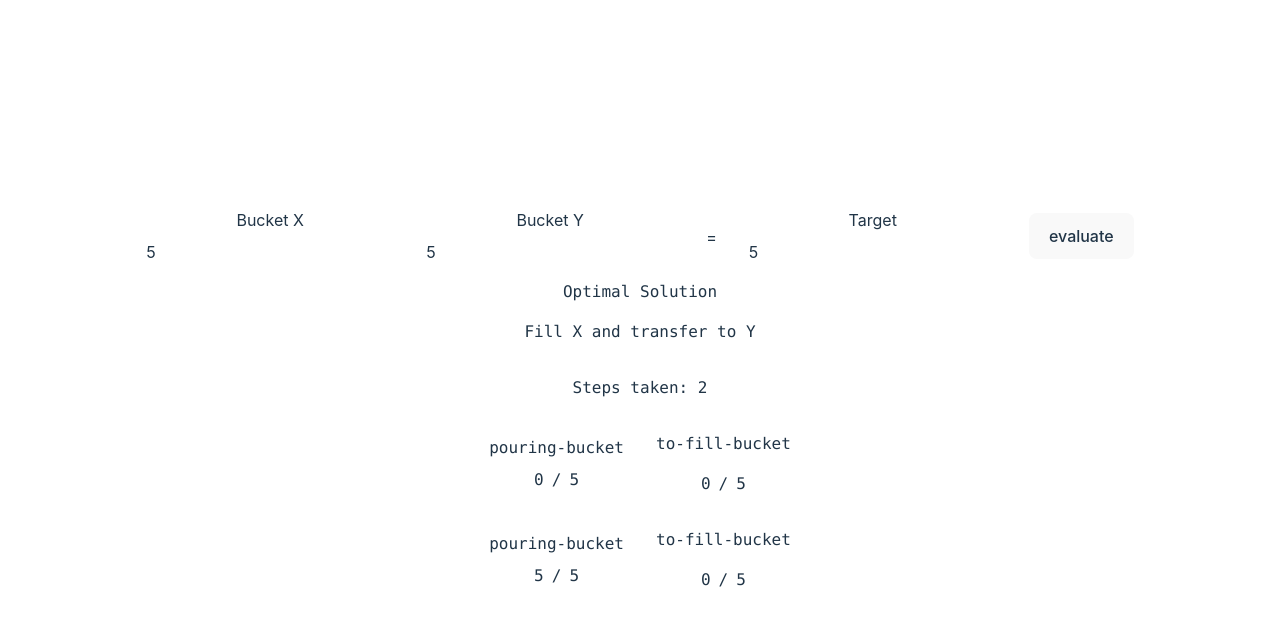
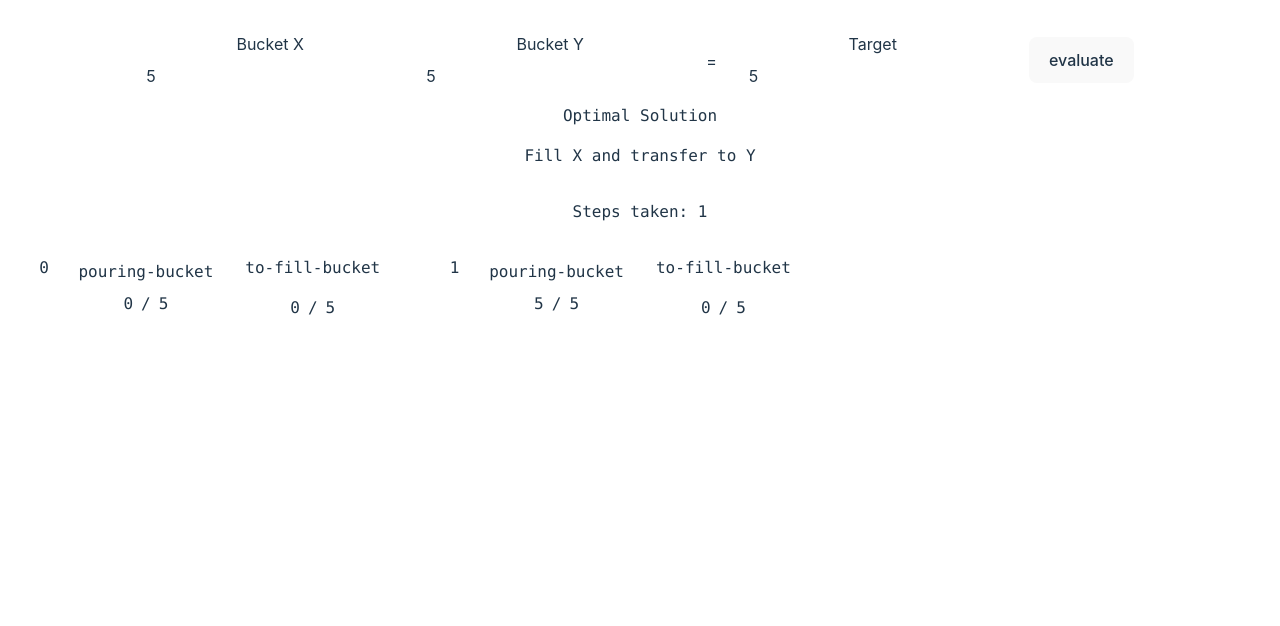
Before and after one commit to NewCastile/chicksgold-water-jug-challenge, a React (Vite) app: page / in a window 1280 px wide. Both pictures are taken after typing "5", "5", "5" into the empty fields and a click on the button "evaluate". Shown: the top 626 px of the page. Built offline with nearby package versions, Linux system fonts and the light colour scheme.

Commit message:
update for styling

```diff
--- a/src/App.css
+++ b/src/App.css
@@ -1,8 +1,13 @@
 #root {
   width: 100%;
+  min-height: 100vh;
   max-width: 100%;
   padding: 2rem;
   text-align: center;
+  display: flex;
+  flex-direction: column;
+  justify-content: flex-start;
+  align-items: center;
 }
 
 .logo {
--- a/src/components/SolutionTrack.tsx
+++ b/src/components/SolutionTrack.tsx
@@ -5,8 +5,9 @@ export const SolutionTrack = ({ track }: ISolutionTrackProps) => {
     <pre className={"flex w-full flex-col items-center justify-center gap-8"}>
       <pre>{track.trackProcessDescription}</pre>
       {track.trackStepsTaken > 0 && (
-        <pre>Steps taken: {track.trackStepsTaken}</pre>
+        <pre>Steps taken: {track.trackStepsTaken - 1}</pre>
       )}
+      <div className={"grid w-full grid-flow-row grid-cols-3 gap-4"}>
         {track.trackSteps.map((step, stepIdx) => {
           const [a, b] = step
           const {
@@ -23,9 +24,20 @@ export const SolutionTrack = ({ track }: ISolutionTrackProps) => {
           return (
             <div
               key={stepIdx}
-            className={"flex flex-row items-center justify-center gap-8"}
+              className={
+                "relative flex flex-row items-center justify-center gap-8"
+              }
             >
-            <div className={"flex flex-col items-center justify-center gap-2"}>
+              <div
+                className={
+                  "absolute left-0 top-0 inline-flex size-6 items-center justify-center rounded-full border-2 border-white align-middle"
+                }
+              >
+                {stepIdx}
+              </div>
+              <div
+                className={"flex flex-col items-center justify-center gap-2"}
+              >
                 <div>{aTag}</div>
                 <div
                   className={"flex flex-row items-center justify-center gap-2"}
@@ -35,7 +47,9 @@ export const SolutionTrack = ({ track }: ISolutionTrackProps) => {
                   <div>{aCapacity}</div>
                 </div>
               </div>
-            <div className={"flex flex-col items-center justify-center gap-4"}>
+              <div
+                className={"flex flex-col items-center justify-center gap-4"}
+              >
                 <div>{bTag}</div>
                 <div
                   className={"flex flex-row items-center justify-center gap-2"}
@@ -48,6 +62,7 @@ export const SolutionTrack = ({ track }: ISolutionTrackProps) => {
             </div>
           )
         })}
+      </div>
     </pre>
   )
 }
```
Lines whose indentation alone changed are shown as unchanged.
